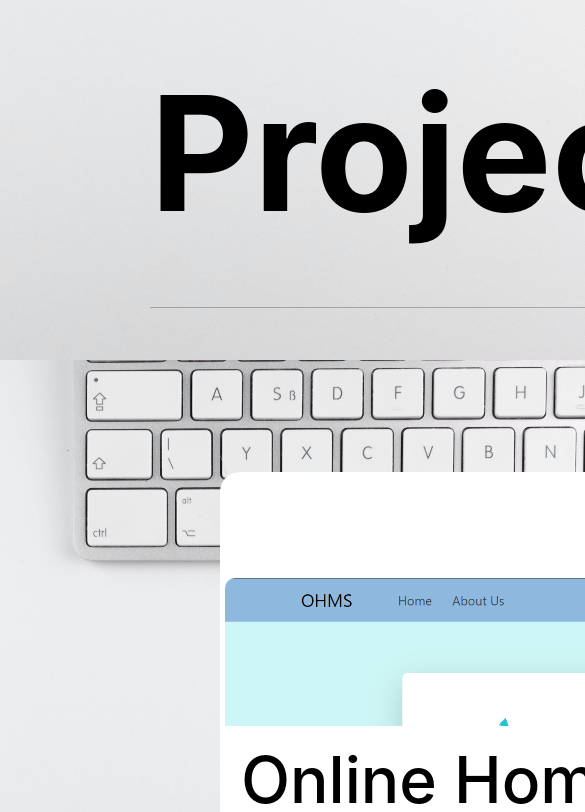
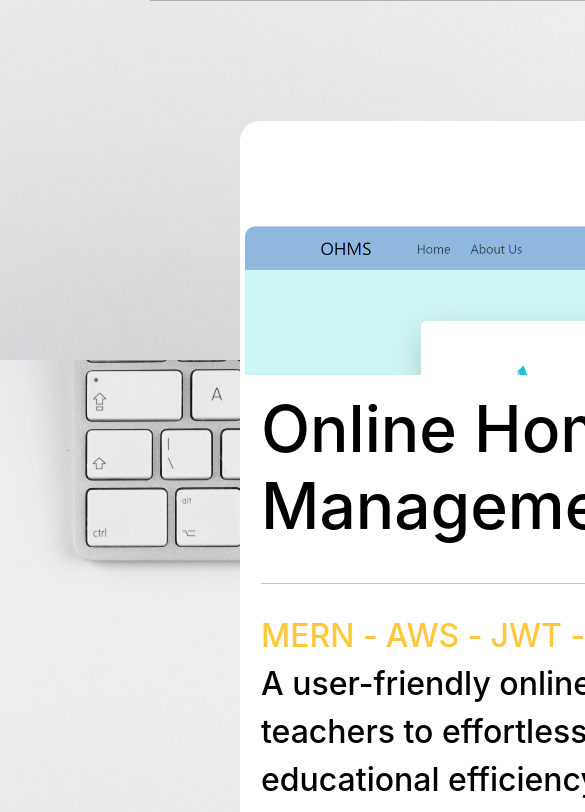
Before and after one commit to tushark15/portfolio, a React (Vite) app: page / in a window 390 px wide. Shown: the part 8080-8892 px from the top of the page, 585 px wide, since content can reach past the window. Built offline with nearby package versions, Linux system fonts and the light colour scheme.

Commit message:
Corrected responsiveness

```diff
--- a/src/projects/ProjectCard.tsx
+++ b/src/projects/ProjectCard.tsx
@@ -45,7 +45,7 @@ const CARD = styled(Card)`
   border: none;
   width: 450px;
   height: 450px;
-  margin: 0 auto;
+  margin: 20px auto;
   @media (max-width: 768px) {
     width: 90%;
     height: 50em;
--- a/src/projects/Projects.tsx
+++ b/src/projects/Projects.tsx
@@ -11,7 +11,6 @@ const Projects = () => {
     align-items: center;
     gap: 3rem;
     margin: 50px 150px;
-    margin-bottom: 200px;
     @media (max-width: 768px) {
       width: 100%;
     }
@@ -21,13 +20,26 @@ const Projects = () => {
     flex-direction: row-reverse;
     gap: 3rem;
     width: 100%;
-    margin-bottom: 70px;
     color: black;
     @media (max-width: 768px) {
       flex-direction: column;
       font-size: 2rem;
       gap: 0;
       margin-bottom: 0;
+    }
+  `;
+  const ProjectContainer = styled.div`
+    display: flex;
+    flex-direction: row;
+    flex-wrap: wrap;
+    justify-content: center;
+    align-items: center;
+    margin: 0px 20px;
+    padding: 20px;
+    width: 100%;
+    gap: 1rem;
+    @media (max-width: 768px) {
+      width: 100%;
     }
   `;
   return (
@@ -42,10 +54,7 @@ const Projects = () => {
           }}
         />
       </ProjectHeader>
-      <div
-        className="d-flex flex-wrap align-items-center justify-content-center projectsContainer"
-        style={{ width: "100%", gap: "100px" }}
-      >
+      <ProjectContainer>
         {projects.map((project) => {
           return (
             <ProjectCard
@@ -61,7 +70,7 @@ const Projects = () => {
             />
           );
         })}
-      </div>
+      </ProjectContainer>
     </ProjectSection>
   );
 };
```
